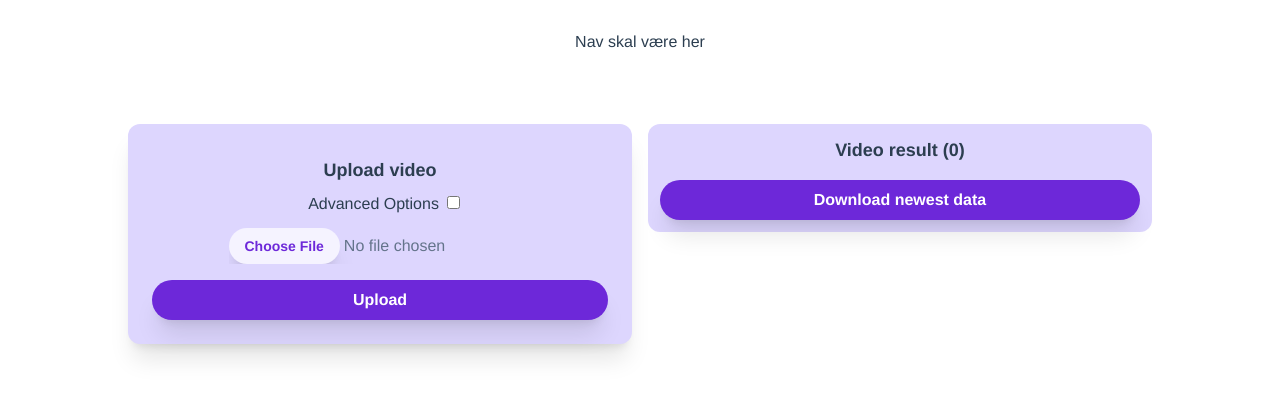
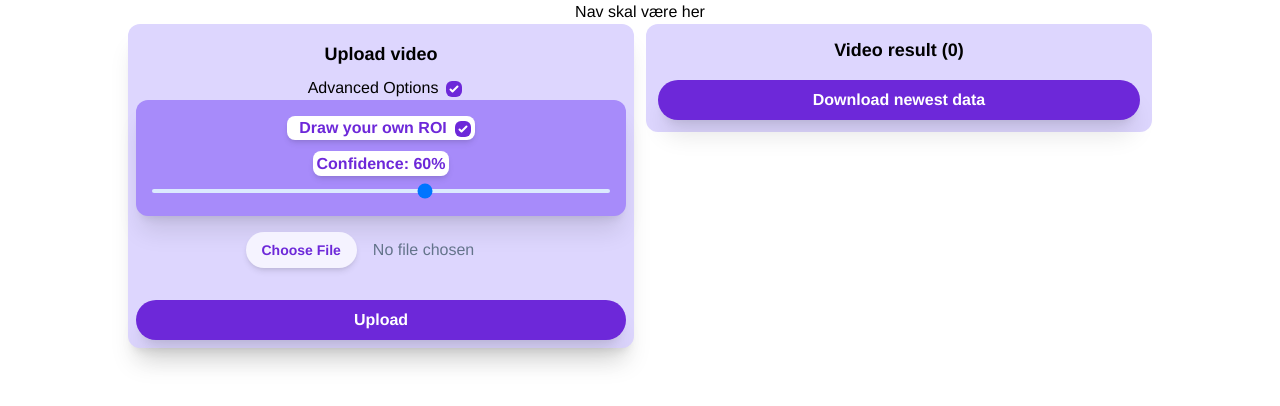
Before and after one commit to UCN-DMAB-0920-group-1/computer-vision-vehicle-counter, a Vue app in the folder frontend/: page / in a window 1280 px wide. Shown: the top 406 px of the page. Built offline with nearby package versions, Linux system fonts and the light colour scheme.

Commit message:
styling/videoUpload

```diff
--- a/frontend/package.json
+++ b/frontend/package.json
@@ -8,6 +8,7 @@
     "lint": "vue-cli-service lint"
   },
   "dependencies": {
+    "@tailwindcss/forms": "^0.5.0",
     "core-js": "^3.8.3",
     "vue": "^3.2.13",
     "vue-router": "^4.0.3",
--- a/frontend/src/App.vue
+++ b/frontend/src/App.vue
@@ -13,19 +13,6 @@
   -webkit-font-smoothing: antialiased;
   -moz-osx-font-smoothing: grayscale;
   text-align: center;
-  color: #2c3e50;
 }
 
-nav {
-  padding: 30px;
-}
-
-nav a {
-  font-weight: bold;
-  color: #2c3e50;
-}
-
-nav a.router-link-exact-active {
-  color: #42b983;
-}
 </style>
--- a/frontend/src/components/home/FileUpload.vue
+++ b/frontend/src/components/home/FileUpload.vue
@@ -11,22 +11,23 @@
       </div>
     </section>
 
-    <section class="p-3" v-else>
+    <section class="p-2" v-else>
       <h1 class="font-bold text-lg p-2">Upload video</h1>
 
       <label class="m-2">Advanced Options</label>
-      <input type="checkbox" v-model="advancedOptions.enabled" />
+      <input class="text-violet-700 rounded-md focus:ring-violet-300" type="checkbox" v-model="advancedOptions.enabled" />
 
       <section
-        class="w-full px-6 mx-auto bg-violet-400 rounded-xl p-4 shadow-xl"
+        class="w-full px--1 mx-auto bg-violet-400 rounded-xl p-4 shadow-xl"
         v-if="advancedOptions.enabled"
       >
-        <div class="grid grid-cols-1 gap-2 sm:grid-cols-2">
+        <div v-if="!advancedOptions.drawBoundingBox" class="grid grid-cols-1 gap-2 mb-2 sm:grid-cols-2 bg-violet-800 rounded-lg
+         p-4">
           <div>
             <label class="text-white font-bold">start X:</label>
             <input
               v-model="bboxCoordinates.startX"
-              class="w-full rounded-md"
+              class="w-full rounded-md border-violet-300"
               type="number"
               name="startX"
             />
@@ -59,8 +60,16 @@
             />
           </div>
         </div>
-        <div class="w-full mt-2">
-          <label class="text-white font-bold"
+
+        <div class="px-1 w-max  mx-auto shadow-md text-violet-700 mb-3 text-center font-bold border-1 rounded-lg bg-white">
+          <label class="m-2">Draw your own ROI</label>
+          <input type="checkbox" class="text-violet-700 rounded-md focus:ring-violet-300" v-model="advancedOptions.drawBoundingBox" />
+        </div>
+        <div v-if="videoUrl" class="my-2">
+        <PictureThumbnail></PictureThumbnail>
+        </div>
+          <div class="w-full">
+           <label class="text-violet-700 shadow-md m-1 p-1 text-center font-bold border-1 rounded-lg bg-white"
             >Confidence: {{ advancedOptions.confidence }}%</label
            >
            <input
@@ -70,14 +79,10 @@
               class="w-full h-1 shadow-xl bg-blue-100 appearance-none rounded-lg"
            />
         </div>
-        <div>
-          <label class="m-2">Use bounding box</label>
-          <input type="checkbox" v-model="advancedOptions.drawBoundingBox" />
-        </div>
       </section>
 
       <input
-        class="text-slate-500 file:mt-3 file:shadow-xl file:px-4 file:py-2 file:rounded-full file:border-0 file:text-sm file:font-semibold file:bg-violet-50 file:text-violet-700 hover:file:text-violet-50 hover:file:bg-violet-700 file:transition ease-in-out"
+        class="text-slate-500 file:m-4 file:shadow-md file:px-4 file:py-2 file:rounded-full file:border-0 file:text-sm file:font-semibold file:bg-violet-50 file:text-violet-700 hover:file:text-violet-50 hover:file:bg-violet-700 file:transition ease-in-out"
         type="file"
         @change="onFileChange"
       />
@@ -93,10 +98,12 @@
 </template>
 
 <script>
-import { ref, watch } from "vue";
+import { ref, watch,computed } from "vue";
 import { useStore } from "vuex";
+import PictureThumbnail from './PictureThumbnail.vue';
 
 export default {
+  components: { PictureThumbnail },
   setup() {
     const store = useStore();
 
@@ -104,10 +111,12 @@ export default {
     let error = ref("");
     let loading = ref(false);
     let advancedOptions = ref({
-      enabled: false,
+      enabled: true,
       drawBoundingBox: true,
       confidence: 60,
     });
+    let videoUrl = computed(() => store.getters["FileProcessing/videoUrl"])
+
 
     let bboxCoordinates = ref({
       startX: 0,
@@ -162,6 +171,7 @@ export default {
       error,
       advancedOptions,
       bboxCoordinates,
+      videoUrl,
     };
   },
 };
--- a/frontend/src/components/home/PictureThumbnail.vue
+++ b/frontend/src/components/home/PictureThumbnail.vue
@@ -1,7 +1,7 @@
 <template>
-  <div class="relative">
+  <div class="relative pt-1">
     <div oncontextmenu="return false;">
-      <label class="text-center font-bold border-2 p-1 rounded-lg bg-white"
+      <label class="text-center shadow-md font-bold border-1 text-violet-700 p-1 rounded-lg bg-white"
         >Seconds: {{ timestampValue }} / {{ parseInt(duration) }}</label
       >
       <input
@@ -12,7 +12,7 @@
         :max="duration"
         class="w-full h-1 shadow-xl bg-blue-100 appearance-none rounded-lg"
       />
-      <div class="pt-4 h-64 sm:h-80 md:h-72 rounded-xl shadow-xl">
+      <div class="pt-4 h-52 sm:h-72">
         <video
           style="
             position: absolute;
--- a/frontend/src/views/HomeView.vue
+++ b/frontend/src/views/HomeView.vue
@@ -1,13 +1,11 @@
 <template>
   <div>
     <div
-      class="grid grid-cols-1 gap-4 mt-10 sm:grid-cols-2 max-w-5xl mx-auto"
+      class="grid grid-cols-1 gap-3 sm:grid-cols-2 max-w-5xl mx-auto"
     >
-      <div class="bg-violet-200 rounded-xl p-3 shadow-xl">
+      <div class="bg-violet-200 rounded-xl shadow-xl">
         <FileUpload></FileUpload>
-        <div v-if="videoUrl" class="">
-          <PictureThumbnail></PictureThumbnail>
-        </div>
+
       </div>
           <VideoResult></VideoResult>
     </div>
@@ -16,11 +14,7 @@
 </template>
 
 <script setup>
-import PictureThumbnail from "@/components/home/PictureThumbnail.vue";
 import FileUpload from "@/components/home/FileUpload.vue";
 import VideoResult from "@/components/home/VideoResult.vue";
-import {useStore} from "vuex"
-import { computed } from "vue";
-const store = useStore();
-let videoUrl = computed(() => store.getters["FileProcessing/videoUrl"])
+
 </script>
--- a/frontend/tailwind.config.js
+++ b/frontend/tailwind.config.js
@@ -1,7 +1,8 @@
 module.exports = {
-  content: ["./index.html", "./src/**/*.{vue,js,ts,jsx,tsx}"],
-  theme: {
-    extend: {},
-  },
-  plugins: [],
+    content: ["./index.html", "./src/**/*.{vue,js,ts,jsx,tsx}"],
+    theme: {
+        extend: {},
+    },
+    plugins: [require("@tailwindcss/forms")],
+
 };
```
Also changed, not shown: 1 other file (tests, documents, lock files or other folders). Lines whose indentation alone changed are shown as unchanged.
